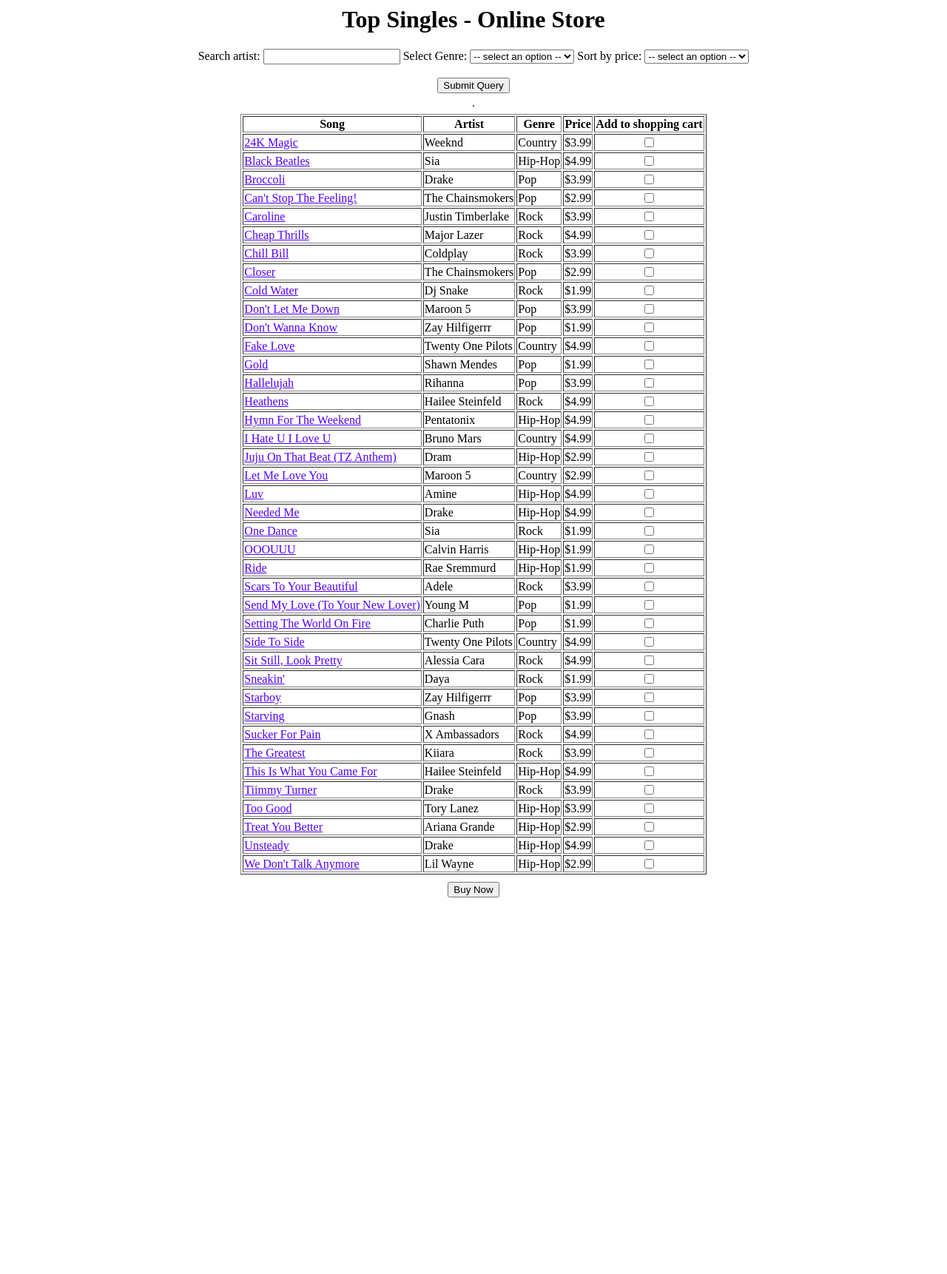
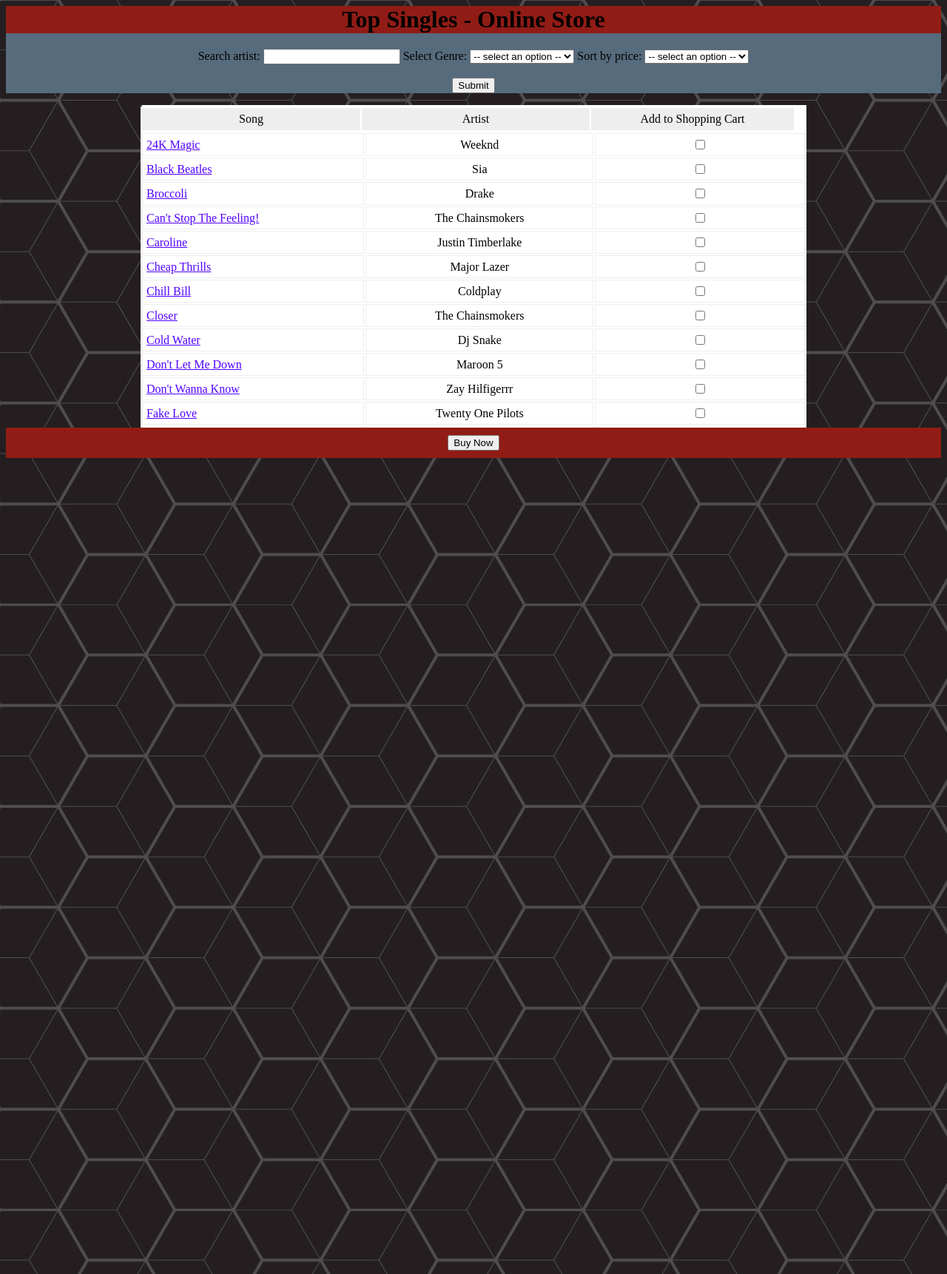
Before and after one commit to EddySigma/CST336Project, a PHP site: page / in a window 1280 px wide. Shown: the whole page at 74% size. Run offline with PHP 8.4, Linux system fonts and the light colour scheme; data comes from the database, SQL or seed files in the repository.

Commit message:
added finishing touches

```diff
--- a/public_html/css/theme.css
+++ b/public_html/css/theme.css
@@ -1,10 +1,3 @@
-table {
-  width:500px;
-  margin: 10px auto;
-  height:auto;
-  width:auto;
-}
-
 
 #list, .show {display: none; }
 .hide:focus + .show {display: inline; }
@@ -20,21 +13,19 @@
 
 img
 {
-margin: 6px 12px 6px 0px;
-width: 120px;
-height: 120px;
-border:1px solid #021a40;
-    opacity: 0.8;
+  margin: 6px 12px 6px 0px;
+  max-width: 200px;
+  max-height: 200px;
+  border:1px solid #021a40;
+  opacity: 0.8;
 }
 
 ul {
   list-style-type: none;
 }
 
-
-
 .hidden{
-       display:none;
+  display:none;
 }
 
 
@@ -57,3 +48,58 @@
 .collapse + input:checked + div{
   display:block;
 }
+
+.container {
+  background-color:  #566B7C;
+  margin: 0 auto;
+  text-align: center;
+}
+
+.songDisplay {
+  width: 900px;
+  background-color: white;
+  margin: 0 auto;
+}
+
+.titleSection {
+  margin: 0 auto;
+  text-align: center;
+  background-color: #911C16;
+}
+
+.submitSection {
+  margin: 0 auto;
+  text-align: center;
+  background-color: #911C16;
+  padding-top: 10px;
+  padding-bottom: 10px;
+}
+
+
+body {
+  background-image: url("../images/hexBackground.jpg");
+}
+.wrap {
+    width: auto;
+}
+
+.wrap table {
+    width: auto;
+    table-layout: fixed;
+}
+
+table tr td {
+    padding: 5px;
+    border: 1px solid #eee;
+    width: 400px;
+    word-wrap: break-word;
+}
+
+table.head tr td {
+    background: #eee;
+}
+
+.inner_table {
+    height: 400px;
+    overflow-y: auto;
+}
--- a/public_html/functions.php
+++ b/public_html/functions.php
@@ -6,7 +6,7 @@
 {
 	$servername = "localhost";
 	$username = "root";
-	$password = "no";
+	$password = "";
 	$dbName = "MusicStore";
 
 	$dbConn = new PDO("mysql:host=$servername;dbname=$dbName",
@@ -31,12 +31,11 @@
 
 	else
 	{
-
 		// need a work around for this
 		$stmt = $dbConn -> prepare ($sql);
 		$stmt -> execute ();
-
 		printTable($stmt);
+		//otherFunction($stmt);
 	}
 }
 
@@ -45,25 +44,32 @@
 
 	$stmt = $dbConn -> prepare ($sql);
 	$stmt -> execute ();
+	echo "<div class='inner-table'>";
+	//    <div class="inner_table">
 
-	echo "<table border=1px;>";
+	echo "<table>";
 
-	echo "<th>Song</th>
-		    <th>Artist</th>
-		    <th>Genre</th>
-		    <th>Price</th>";
+echo "
+<div class='wrap'>
+    <table class='head'>
+		<tr> <td style='width:400px'><center>Song</center></td>
 
-	if( !($stmt -> fetch()) )
-		echo "<center><h1>Nothing found</h1></center>";
 
-	else
-	{
+		<td style='width:420px'><center>Artist</center></td>
 
-	// need a work around for this
-	$stmt = $dbConn -> prepare ($sql);
-	$stmt -> execute ();
+		<td>Price</td>
+		</tr>
+
+
+    </table>
+                <div class='inner_table'>
+
+        <table>
+
+";
+
+	$i = 1;
 	$total = 0;
-	$i = 1;
 	while ( $row = $stmt -> fetch() )
 	{
 		$name =  $row['name'];
@@ -73,44 +79,60 @@
 		$songID = $row['songID'];
 		$picLink = $row['pictureLink'];
 		$length = $row['length'];
-		$total += floatval($price);
+
 		echo "<tr>
-
 
 		<td>
 
-
+		<div class='songInfo'>
 		<label class='collapse' for='_$i'>$name </label>
 		<input id='_$i' type='checkbox'>
-<div>
+		<div class='detailedInfo'>
 			<center><img src='$picLink'></center>
-	&emsp;Length:&nbsp;$length&nbsp;
+			&emsp;Length:&nbsp;$length&nbsp; <br />
+			&emsp;Genre:&nbsp;$genre <br />
+
 		</div>
-
-
+		</div>
 		</td>
 
-		<td>$artist</td>
-		<td>$genre</td>
+		<td><center>$artist</center></td>
 		<td>$$price</td>
 		</tr>";
-
 		$i++;
+		$total = $total + floatval($price);
 	}
 
-	echo "</table>";
-
-	}
+	echo "   </table>
+    </div>
+</div>";
 
 return $total;
 }
 
 function printTable($stmt)
 {
+			echo "<div class='songDisplay'>";
 
-	echo "<table border=1px;>";
+	echo "<div class='inner-table'>";
+	//    <div class="inner_table">
 
-	echo printHeading();
+	echo "<table>";
+
+echo "
+<div class='wrap'>
+    <table class='head'>
+		<tr> <td style='width:283px'><center>Song</center></td> <td
+		style='width:296px'><center>Artist</center></td> <td
+		style='width:262px'><center>Add to Shopping Cart</center></td>
+        </tr>
+    </table>
+                <div class='inner_table'>
+
+        <table>
+
+";
+
 	$i = 1;
 	while ( $row = $stmt -> fetch() )
 	{
@@ -122,42 +144,58 @@
 		$picLink = $row['pictureLink'];
 		$length = $row['length'];
 
-
-
-
 		echo "<tr>
 
 		<td>
 
+		<div class='songInfo'>
 		<label class='collapse' for='_$i'>$name </label>
 		<input id='_$i' type='checkbox'>
-<div>
+		<div class='detailedInfo'>
 			<center><img src='$picLink'></center>
-	&emsp;Length:&nbsp;$length&nbsp;
+			&emsp;Length:&nbsp;$length&nbsp; <br />
+			&emsp;Genre:&nbsp;$genre <br />
+			&emsp;Price:&nbsp;$$price <br />
+
 		</div>
-
-
-
+		</div>
 		</td>
 
-		<td>$artist</td>
-		<td>$genre</td>
-		<td>$$price</td>
+		<td><center>$artist</center></td>
 		<td><center><input type='checkbox' name='songs[]' value=$songID><center></td>
 		</tr>";
 		$i++;
 	}
 
-	echo "</table>";
+	echo "   </table>
+    </div>
+</div></div>";
 
 }
+
+// functio otherFunction($stmt) {
+// 	while ( $row = $stmt -> fetch() )
+// 	{
+// 		$name =  $row['name'];
+// 		$artist = $row['artist'];
+// 		$genre = $row['genre'];
+// 		$price = $row['price'];
+// 		$songID = $row['songID'];
+// 		$picLink = $row['pictureLink'];
+// 		$length = $row['length'];
+
+// 		echo "<div class='songContainer'>";
+
+// 		echo "</div>";
+// 	}
+//}
 
 function printHeading()
 {
 	return "<th>Song</th>
 		    <th>Artist</th>
-		    <th>Genre</th>
-		    <th>Price</th>
-		    <th>Add to shopping cart</th>";
+		    "//<th>Genre</th>
+		    //<th>Price</th>
+		    ."<th>Add to shopping cart</th>";
 }
 ?>
--- a/public_html/index.php
+++ b/public_html/index.php
@@ -1,44 +1,46 @@
 <?php
+
 	ini_set('session.cache_limiter','public');
 	session_cache_limiter(false);
 	session_start();
 
-
-
-if (isset($_POST['songs']))
+	if (isset($_POST['buy']))
 	{
+		if(isset($_POST['songs']))
 			$_SESSION['shoppingCart'] = $_POST['songs'];
+		else
+			$_SESSION['shoppingCart'] = array();
 		header("Location: process.php");
 	}
-
-
-
 
 ?>
 
 <html>
+	<head>
 		<title>Online Store</title>
-<head>
 		<link rel="icon"
 		      type="image/png"
 		      href="images/favicon.ico">
 		<script class="jsbin" src="http://ajax.googleapis.com/ajax/libs/jquery/1/jquery.min.js"></script>
-
 	</head>
 	<link rel="stylesheet" type="text/css" href="css/theme.css">
 
 	<body>
-<center><h1>Top Singles - Online Store</h1></center>
-<center>
-
 		<!--
 		FORM SEARCH - BEGIN
 		-->
+		<div class="container">
+			<div class="titleSection">
+				<h1>Top Singles - Online Store</h1>
+			</div>
+
 			<form action="" method="POST"  >
 
-Search artist: <input type="text" name="artistName">
+				Search artist:
+				<input type="text" name="artistName">
 
-  Select Genre: <select name="genre">
+			  	Select Genre:
+			  	<select name="genre">
 					<option disabled selected value> -- select an option -- </option>
 
 				    <option value=1>Hip-Hop</option>
@@ -47,7 +49,8 @@
 				    <option value=4>Country</option>
 			  	</select>
 
-   Sort by price: <select name="sortPrice">
+			   	Sort by price:
+			   	<select name="sortPrice">
 					<option disabled selected value> -- select an option -- </option>
 
 			    	<option value="desc">high-low</option>
@@ -55,11 +58,13 @@
 			  	</select>
 
 			  	<br /><br />
-  <center><input type="submit" name="submit" value="Submit Query">
+			  	<input type="submit" name="submit" value="Submit">
 			</form>
-</center>
+		</div>
+
 		<!--
-FORM SEARCH - END
+		FORM SEARCH - END			echo "<div class='songDisplay'>";
+
 		-->
 		<?php
 			include ('functions.php');
@@ -88,8 +93,7 @@
 			// Logic to deal with queries selected
 			if (isset($_POST['submit']) && atLeastOne())
 			{
-
-	if (isset($_POST['genre']) && $_POST['genre'] != "")
+				if (isset($_POST['genre']))
 				{
 					$sql.= " WHERE Genres.genreID=" . $_POST['genre'];
 					$genreSet = true;
@@ -103,7 +107,9 @@
 			        	$sql.= " AND Songs.artist='" . $_POST['artistName'] . "'";
 					}
 					else
+					{
 						$sql.= " WHERE Songs.artist='" . $_POST['artistName'] . "'";
+					}
 				}
 
 				if (isset($_POST['sortPrice']))
@@ -115,22 +121,24 @@
 
 			$do = $_SERVER['PHP_SELF'];
 			echo "<form method='POST' action='" . htmlspecialchars($do) . "'>";
+
 			if($doDefault && !$genreSet)
 				$sql .= " ORDER BY Songs.name";
 
+			echo "<div class='songDisplay'>";
 			displayData($dbConn, $sql);
-echo "<input type='submit' name='buy' value='Buy Now'>";
-echo "</form>";
+
+			echo "</div>
+			 <div class='submitSection'>
+			 <input type='submit' name='buy' value='Buy Now'>
+			 </div>
+			 </form>";
 
 
 			function atLeastOne()
 			{
-
- return isset($_POST['genre']) || isset($_POST['sortPrice'])
-							 || isset($_POST['artistName']);
-
+				return isset($_POST['genre']) || isset($_POST['sortPrice']) || isset($_POST['artistName']);
 			}
-
 		?>
 	</body>
 </html>
```
Also changed, not shown: public_html/process.php (+19 -10 lines), public_html/images/hexBackground.jpg (added). Lines whose indentation alone changed are shown as unchanged.
